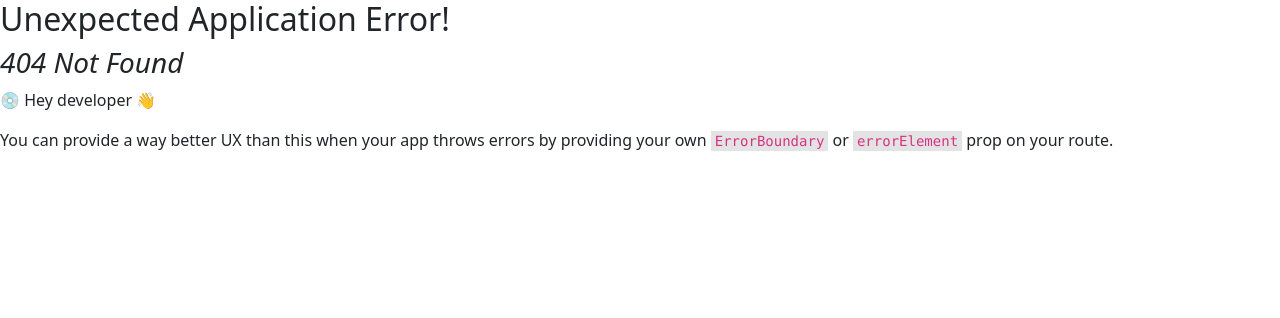
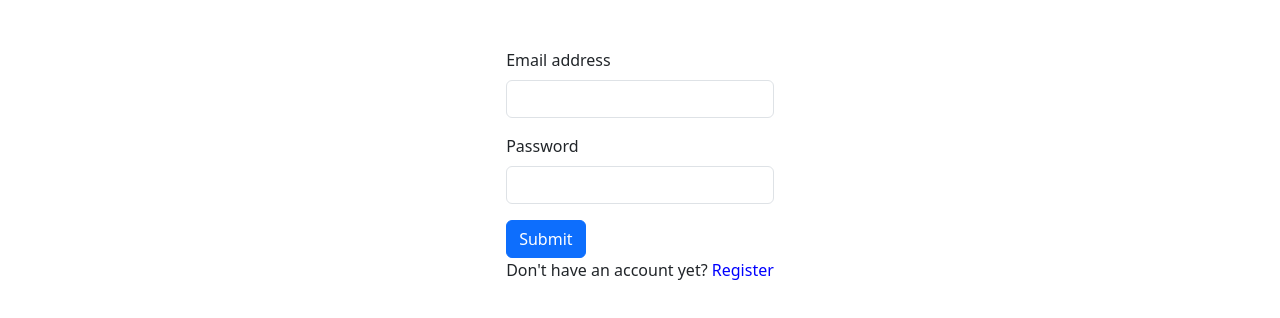
Before and after one commit to muhammadridhoamrullah/coin-client, a React (Vite) app in the folder cms-site/: page /login in a window 1280 px wide. Before the commit this address had no page. Shown: the top 318 px of the page. Built offline with nearby package versions, Linux system fonts and the light colour scheme.

Commit message:
Release 1 - Authentication Login: Done

```diff
--- /dev/null
+++ b/cms-site/src/pages/Login.jsx
@@ -0,0 +1,86 @@
+import { useState } from "react";
+import Swal from "sweetalert2";
+import instance from "../axiosInstance";
+import { Link, useNavigate } from "react-router-dom";
+
+export default function Login() {
+  const navigate = useNavigate();
+  const [loginForm, setLoginForm] = useState({
+    email: "",
+    password: "",
+  });
+
+  const changeHandler = (e) => {
+    const { name, value } = e.target;
+
+    setLoginForm({
+      ...loginForm,
+      [name]: value,
+    });
+  };
+
+  const submitHandler = async (e) => {
+    e.preventDefault();
+
+    try {
+      const { data } = await instance.post("/login", loginForm);
+
+      localStorage.access_token = data.access_token;
+
+      navigate("/");
+    } catch (error) {
+      Swal.fire({
+        icon: "error",
+        title: "Oops...",
+        text: error.response.data.message,
+      });
+    }
+  };
+  return (
+    <div className="d-flex justify-content-center align-items-center mt-5">
+      <form onSubmit={submitHandler}>
+        <div className="mb-3">
+          <label htmlFor="exampleInputEmail1" className="form-label">
+            Email address
+          </label>
+          <input
+            type="email"
+            className="form-control"
+            id="exampleInputEmail1"
+            aria-describedby="emailHelp"
+            name="email"
+            value={loginForm.email}
+            onChange={changeHandler}
+          />
+        </div>
+        <div className="mb-3">
+          <label htmlFor="exampleInputPassword1" className="form-label">
+            Password
+          </label>
+          <input
+            type="password"
+            className="form-control"
+            id="exampleInputPassword1"
+            name="password"
+            value={loginForm.password}
+            onChange={changeHandler}
+          />
+        </div>
+
+        <button type="submit" className="btn btn-primary">
+          Submit
+        </button>
+
+        <p>
+          Don't have an account yet?{" "}
+          <Link
+            style={{ color: "blue", textDecoration: "none" }}
+            to={"/register"}
+          >
+            Register
+          </Link>
+        </p>
+      </form>
+    </div>
+  );
+}
--- a/cms-site/src/router.jsx
+++ b/cms-site/src/router.jsx
@@ -1,11 +1,34 @@
-import { createBrowserRouter } from "react-router-dom";
+import { createBrowserRouter, redirect } from "react-router-dom";
 import Register from "./pages/Register";
+import Login from "./pages/Login";
+
+function checkLogin() {
+  if (!localStorage.access_token) {
+    return redirect("/login");
+  }
+  return null;
+}
 
 const router = createBrowserRouter([
   {
     path: "/register",
     element: <Register />,
   },
+  {
+    path: "/login",
+    element: <Login />,
+    loader: () => {
+      if (localStorage.access_token) {
+        return redirect("/");
+      }
+      return null;
+    },
+  },
+  {
+    path: "/",
+    element: <p>Hai</p>,
+    loader: checkLogin,
+  },
 ]);
 
 export default router;
```
